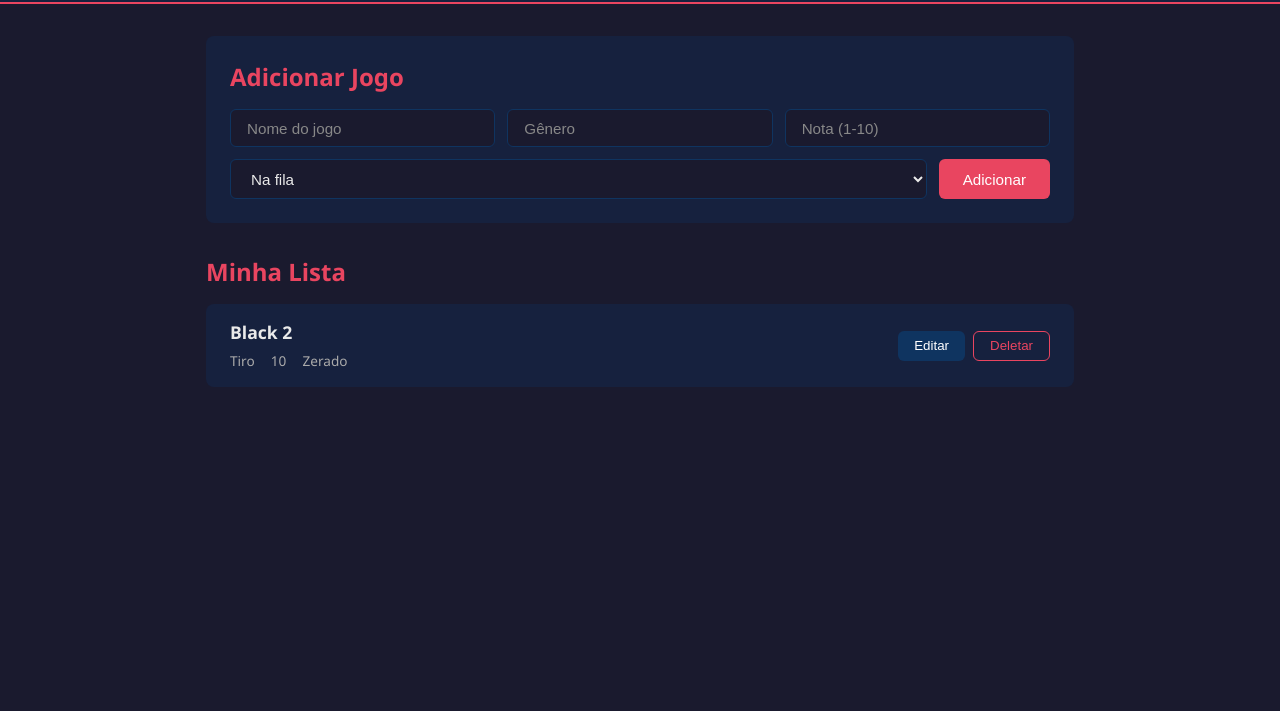
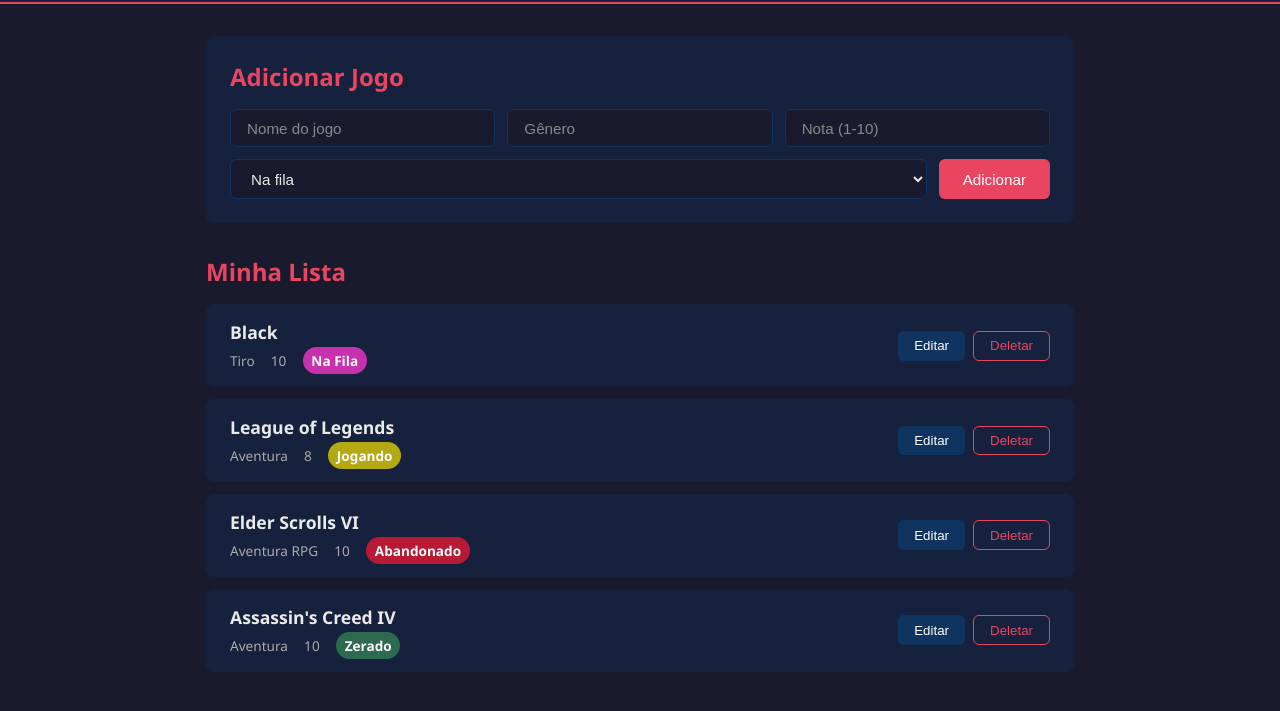
Before and after one commit to joaosecondo99/Projeto-Biblioteca-Jogos, a website built with Vite: page game-library/index.html in a window 1280 px wide. Shown: the part 85-796 px from the top of the page. Built offline with nearby package versions, Linux system fonts and the light colour scheme; data requests are answered from the project's data file.

Commit message:
adicionando badges de status e melhoria no UI dos botões

```diff
--- a/game-library/db.json
+++ b/game-library/db.json
@@ -1,11 +1,32 @@
 {
   "games": [
     {
-      "title": "Black 2",
+      "title": "Black",
       "genre": "Tiro",
       "rating": "10",
+      "status": "Na fila",
+      "id": "npGmRCu6ceQ"
+    },
+    {
+      "title": "League of Legends",
+      "genre": "Aventura",
+      "rating": "8",
+      "status": "Jogando",
+      "id": "SVImrTw2ITQ"
+    },
+    {
+      "title": "Elder Scrolls VI",
+      "genre": "Aventura RPG",
+      "rating": "10",
+      "status": "Abandonado",
+      "id": "Plr6UKJ-IS0"
+    },
+    {
+      "title": "Assassin's Creed IV",
+      "genre": "Aventura",
+      "rating": "10",
       "status": "Zerado",
-      "id": "npGmRCu6ceQ"
+      "id": "KNNyKKM4lEo"
     }
   ],
   "$schema": "./node_modules/json-server/schema.json"
--- a/game-library/src/main.js
+++ b/game-library/src/main.js
@@ -26,16 +26,18 @@
 
   if (editingId === null) {
     await addGame(gameData);
-    document.getElementById('form-btn').textContent = 'Editar'
+    document.getElementById('form-btn').classList.remove('btn-saving');
+    document.getElementById('form-btn').textContent = 'Adicionar'
     document.querySelector('#game-form').reset();
     init();
 
   } else {
     await updateGame(editingId, gameData)
-    console.log(gameData);
     editingId = null;
-    document.getElementById('form-btn').textContent = 'Editar'
+    document.getElementById('form-btn').classList.remove('btn-saving');
     document.querySelector('#game-form').reset();
+    document.getElementById('form-btn').textContent = 'Adicionar'
+
 
     init();
   }
@@ -51,14 +53,12 @@
   if (event.target.classList.contains('btn-edit')) {
     editingId = event.target.dataset.id;
 
+    document.getElementById('form-btn').classList.add('btn-saving')
     document.getElementById('form-btn').textContent = 'Salvar';
 
     document.querySelector('#game-title').value = event.target.dataset.title;
-
     document.querySelector('#game-genre').value = event.target.dataset.genre;
-
     document.querySelector('#game-rating').value = event.target.dataset.rating;
-
     document.querySelector('#game-status').value = event.target.dataset.status;
   }
 }
--- a/game-library/src/style.css
+++ b/game-library/src/style.css
@@ -76,7 +76,8 @@
 }
 
 #form-btn:hover {
-  background-color: #c73652;
+  background-color: #ffffff;
+  color: #000000;
 }
 
 #cancel-btn {
@@ -158,13 +159,23 @@
 }
 
 .status-badge {
-  padding: 0.25rem 0.75rem;
+  padding: 0.25rem 0.55rem;
   border-radius: 20px;
   font-size: 0.8rem;
   font-weight: bold;
+  text-transform: capitalize;
 }
 
-.status-zerado { background-color: #2d6a4f; color: #b7e4c7; }
-.status-jogando { background-color: #1d3557; color: #a8dadc; }
-.status-na-fila { background-color: #4a4e69; color: #c9ada7; }
-.status-abandonado { background-color: #6b2737; color: #f4acb7; }
+.status-zerado { background-color: #2d6a4f; color: #ffffff !important; }
+.status-jogando { background-color: #b4a912; color: #ffffff !important; }
+.status-na-fila { background-color: #c731ae; color: #ffffff !important; }
+.status-abandonado { background-color: #b81a35; color: #ffffff !important; }
+
+#form-btn.btn-saving {
+  background-color: #2d6a4f;
+}
+
+#form-btn.btn-saving:hover {
+  background-color: white;
+  color: #000000;
+}
--- a/game-library/src/ui/render.js
+++ b/game-library/src/ui/render.js
@@ -12,7 +12,7 @@
         <h3>${game.title}</h3>
         <span>${game.genre}</span>
         <span>${game.rating}</span>
-        <span>${game.status}</span>
+        <span class="status-badge status-${game.status.toLowerCase().replaceAll(' ', '-')}">${game.status}</span>
       </div>
 
       <div class="game-actions">
```
